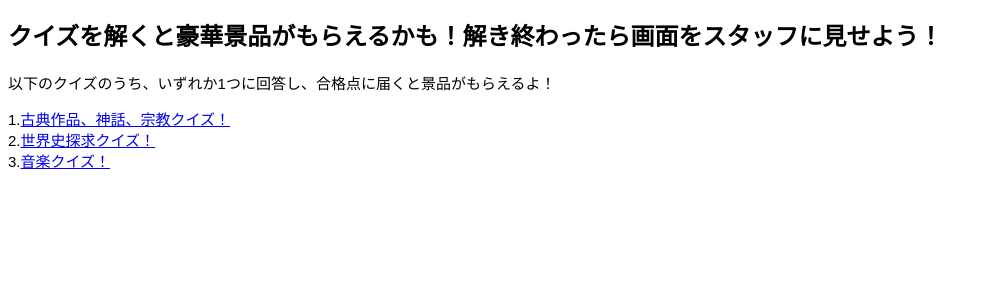
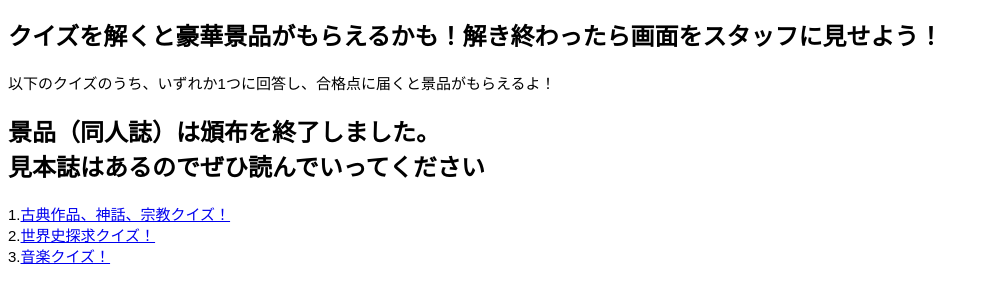
Before and after one commit to Shidatawaiwai/AiRekishiHaku, a plain HTML site: page index.html in a window 1280 px wide. Shown: the part 63-366 px from the top of the page, without its empty margins (0-988 px from the left). Drawn offline with Linux system fonts and the light colour scheme.

Commit message:
hannpushuuryou

```diff
--- a/index.html
+++ b/index.html
@@ -21,6 +21,7 @@
             </h2>
 
             <p>以下のクイズのうち、いずれか1つに回答し、合格点に届くと景品がもらえるよ！</p>
+            <h2>景品（同人誌）は頒布を終了しました。<br>見本誌はあるのでぜひ読んでいってください</h2>
 
             <p>
                 1.<a href="./Koten/KotenQuiz.html">古典作品、神話、宗教クイズ！</a><br>
```
